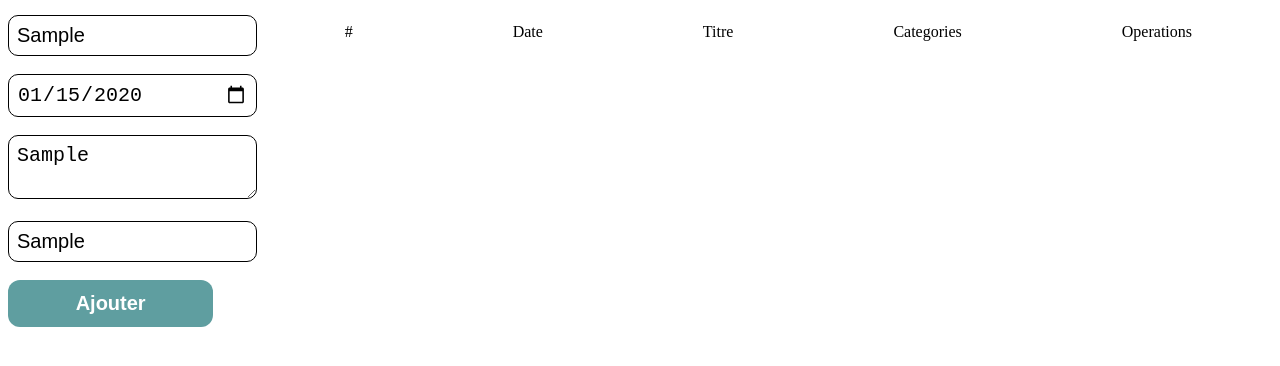
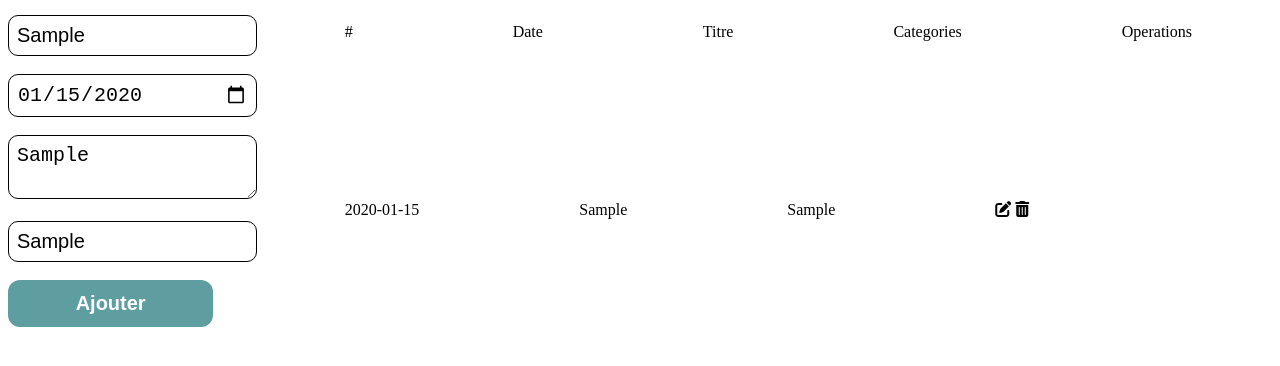
Before and after one commit to Kina98/To-Do-List, a plain HTML site: page index.html in a window 1280 px wide. Both pictures are taken after typing "Sample", "Sample", "2020-01-15", "Sample", "Sample" into the empty fields and a click on the button "Ajouter". Shown: the part 132-498 px from the top of the page. Drawn offline with Linux system fonts and the light colour scheme.

Commit message:
lister les tashes

```diff
--- a/index.html
+++ b/index.html
@@ -4,6 +4,7 @@
     <meta charset="UTF-8">
     <meta http-equiv="X-UA-Compatible" content="IE=edge">
     <meta name="viewport" content="width=device-width, initial-scale=1.0">
+    <script src="https://kit.fontawesome.com/5127414381.js" crossorigin="anonymous"></script>
     <link rel="stylesheet" href="style.css">
     <title>To Do List</title>
 </head>
@@ -42,10 +43,9 @@
                 <p>Categories</p>
                 <p>Operations</p>
             </div>
-            <div id=""></div>
+            <div id="tasks"></div>
         </div>
     </div>
-
 
     <script src="index.js"></script>
 </body>
--- a/index.js
+++ b/index.js
@@ -1,3 +1,4 @@
+let tasks = document.getElementById("tasks");
 let form = document.getElementById("form");
 let msg = document.getElementById("msg");
 let categorie = document.getElementById("categorie");
@@ -16,5 +17,43 @@ let formValidation = () => {
         msg.innerHTML = "La tâche ne peut pas être vide";
     } else {
         msg.innerHTML = "";
+
+        acceptData();
     }
 }
+// local storage
+let data = [];
+let acceptData = () => {
+    data.push({
+        categorie: categorie.value,
+        titre: titre.value,
+        date: date.value,
+        textarea: textarea.value,
+        statut:statut.value,
+    })
+
+    localStorage.setItem("data", JSON.stringify(data));
+
+    createTasks();
+}
+
+// Creation de nouvelles taches
+let createTasks = () => {
+    tasks.innerHTML = "";
+    data.map((x, y) => {
+      return (tasks.innerHTML += `
+      <div class="taches" id=${y}>
+            <p>${x.date}</p>
+            <p>${x.titre}</p>
+            <p>${x.categorie}</p>
+
+            <p class="options">
+              <i onClick= "editTask(this)" data-bs-toggle="modal" data-bs-target="#form" class="fas fa-edit"></i>
+              <i onClick ="deleteTask(this);createTasks()" class="fas fa-trash-alt"></i>
+            </p>
+          </div>
+      `);
+    });
+
+    resetForm();
+  };
--- a/style.css
+++ b/style.css
@@ -43,3 +43,10 @@ h2 {
     color: #5F9EA0;
     font-weight: bold;
 }
+
+.taches {
+    display: flex;
+}
+.taches p{
+    margin: 5rem;
+}
```
